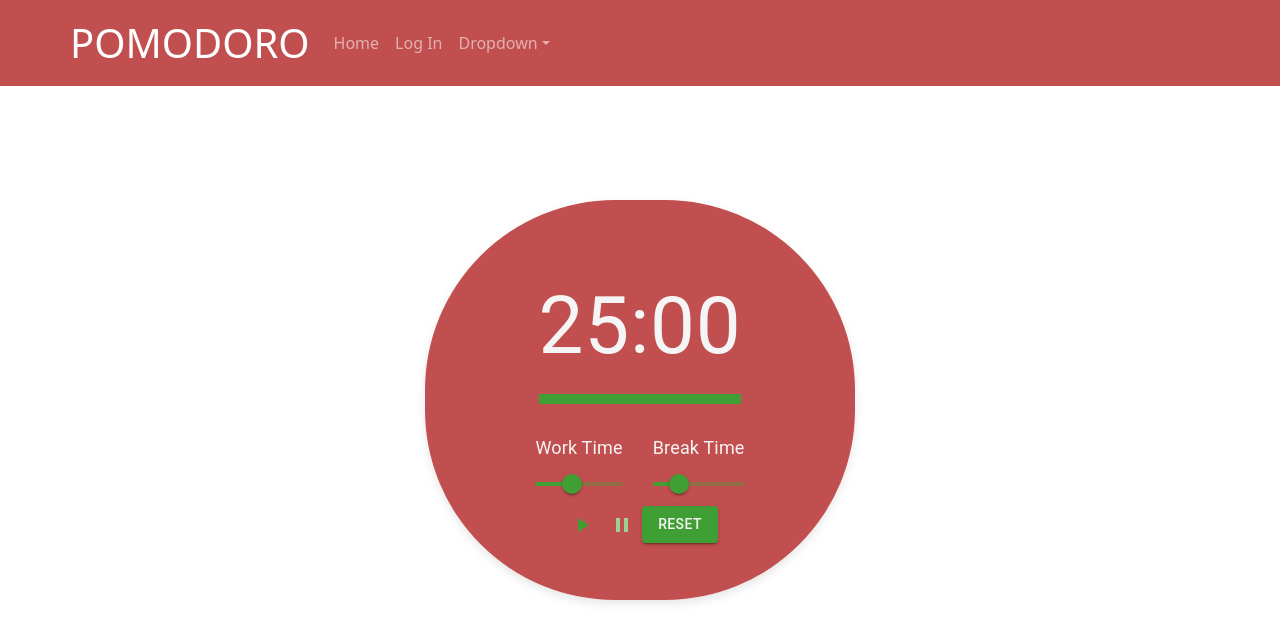
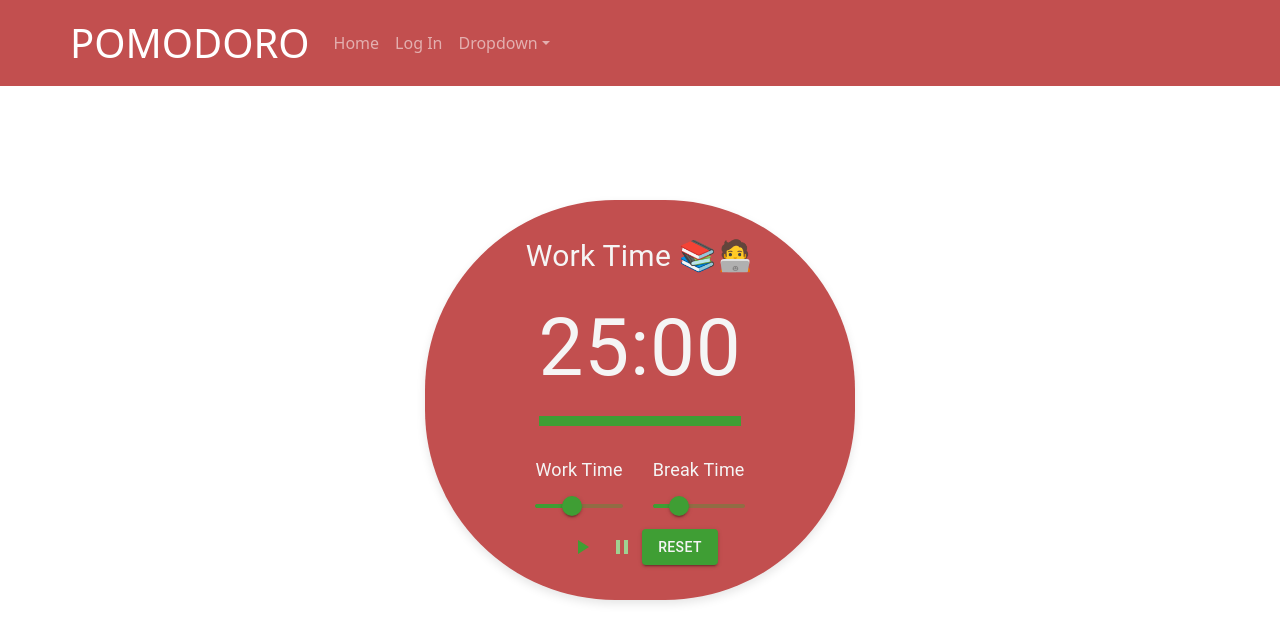
Before and after one commit to nikipra16/Pomododo, a React (Vite) app: page / in a window 1280 px wide. Shown: the top 642 px of the page. Built offline with nearby package versions, Linux system fonts and the light colour scheme.

Commit message:
added text for time

```diff
--- a/src/App.jsx
+++ b/src/App.jsx
@@ -123,6 +123,9 @@ function App() {
         <div className={'mainContainer'}>
             <Header />
             <div className="Timer-container">
+                <Typography sx={{ color: 'whitesmoke', fontSize: '30px', mb: 0 }}>
+                    {isBreak ? 'Break Time 🤗🥳' : 'Work Time 📚🧑‍💻'}
+                </Typography>
                 <div className="Timer">
                     <Typography id="timeLeft" sx={{ color: 'whitesmoke', fontSize: '80px', mb: 1 }}>
                         {`${Math.floor(duration / 60)}:${String(duration % 60).padStart(2, '0')}`}
```
